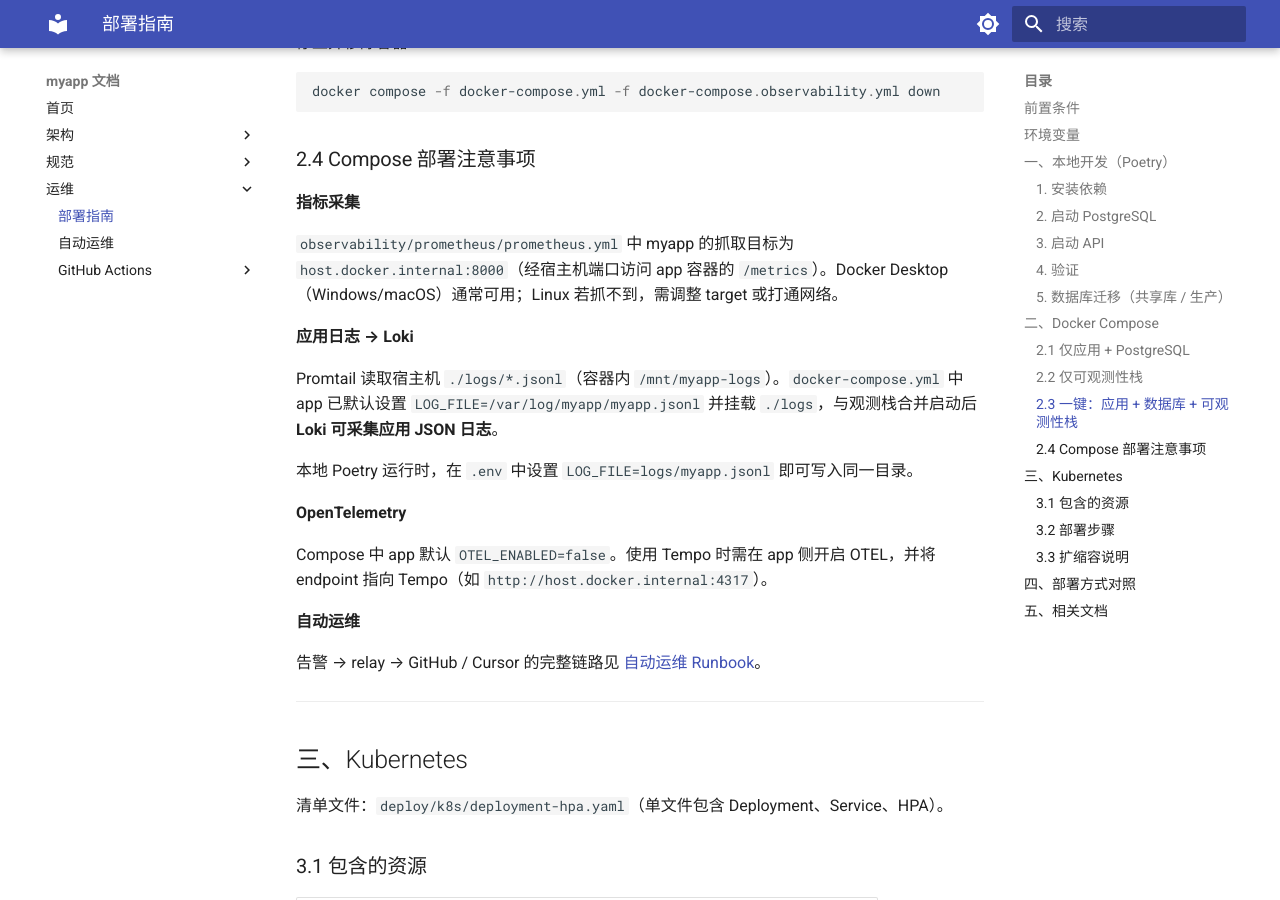
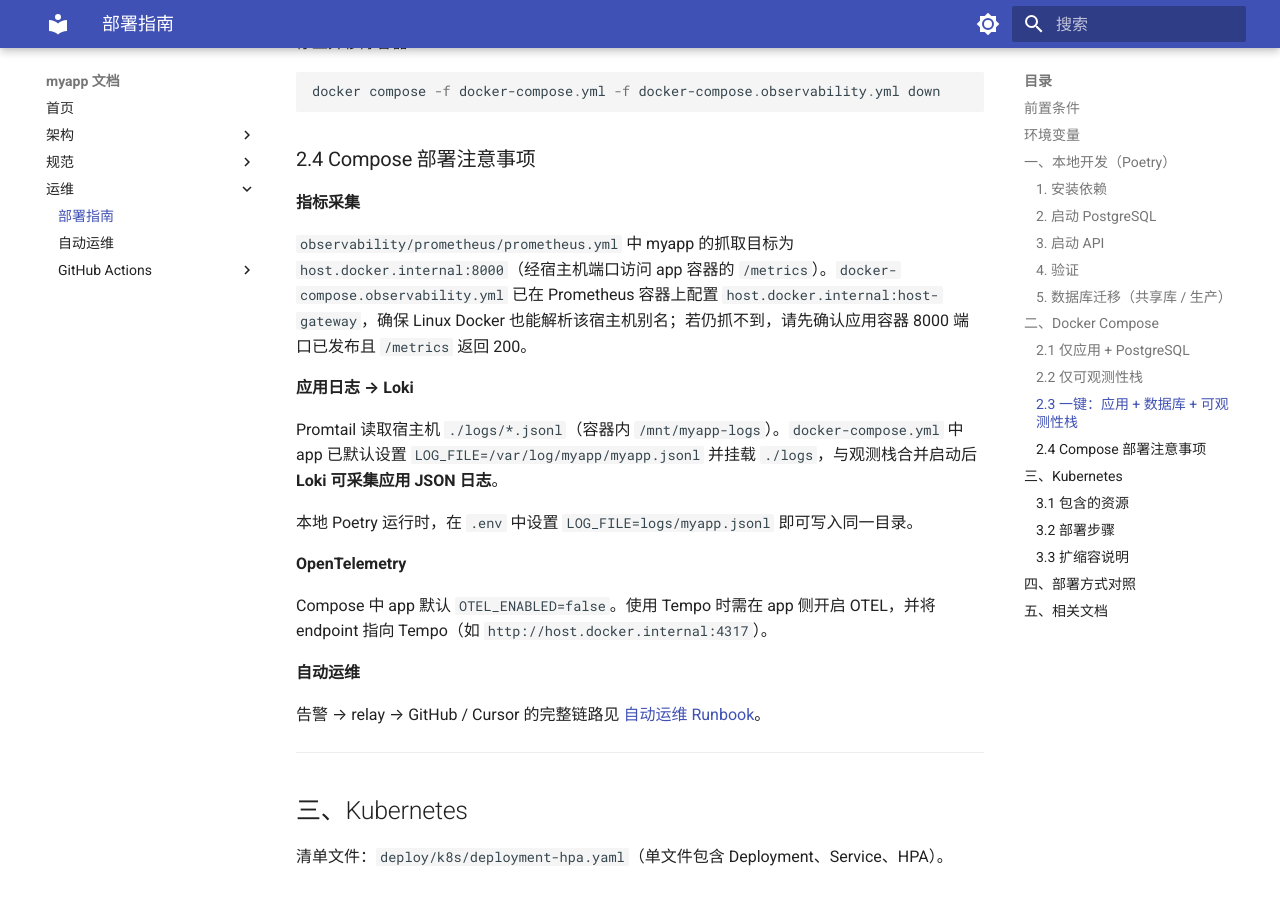
Before and after one commit to yaoyel0424/harness_app_one, an MkDocs documentation site: the page built from docs/runbooks/deploy.md, in a window 1280 px wide and 900 px high, scrolled down 3880 px. Built offline with MkDocs 1.6.1 and Material for MkDocs 9.7.7, drawn with Linux system fonts in a browser that asks for light colours.

Commit message:
fix observability host gateway mapping
Co-authored-by: yaoyel0424 <yaoyel0424@users.noreply.github.com>

```diff
--- a/docker-compose.observability.yml
+++ b/docker-compose.observability.yml
@@ -6,6 +6,9 @@ services:
     image: prom/prometheus:v2.55.0
     ports:
       - "9090:9090"
+    extra_hosts:
+      # Linux Docker 需要显式把 host.docker.internal 映射到宿主机网关。
+      - "host.docker.internal:host-gateway"
     volumes:
       - ./observability/prometheus/prometheus.yml:/etc/prometheus/prometheus.yml:ro
       - ./observability/prometheus/alerts.yml:/etc/prometheus/alerts.yml:ro
--- a/docs/runbooks/deploy.md
+++ b/docs/runbooks/deploy.md
@@ -155,7 +155,7 @@ docker compose -f docker-compose.yml -f docker-compose.observability.yml down
 
 **指标采集**
 
-`observability/prometheus/prometheus.yml` 中 myapp 的抓取目标为 `host.docker.internal:8000`（经宿主机端口访问 app 容器的 `/metrics`）。Docker Desktop（Windows/macOS）通常可用；Linux 若抓不到，需调整 target 或打通网络。
+`observability/prometheus/prometheus.yml` 中 myapp 的抓取目标为 `host.docker.internal:8000`（经宿主机端口访问 app 容器的 `/metrics`）。`docker-compose.observability.yml` 已在 Prometheus 容器上配置 `host.docker.internal:host-gateway`，确保 Linux Docker 也能解析该宿主机别名；若仍抓不到，请先确认应用容器 8000 端口已发布且 `/metrics` 返回 200。
 
 **应用日志 → Loki**
 
```
Also changed, not shown: observability/readme.md (+2 -1 lines), 2 other files.
